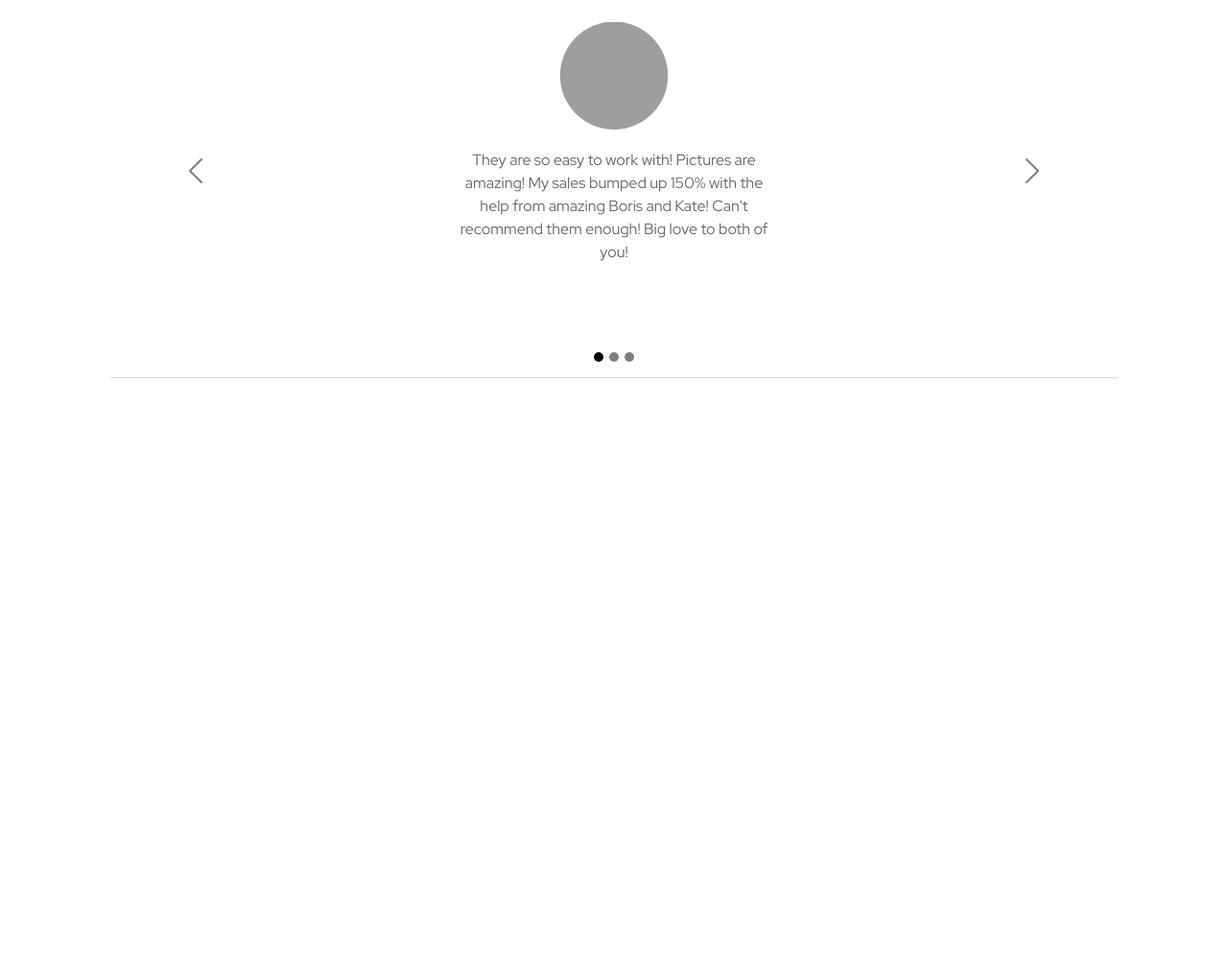
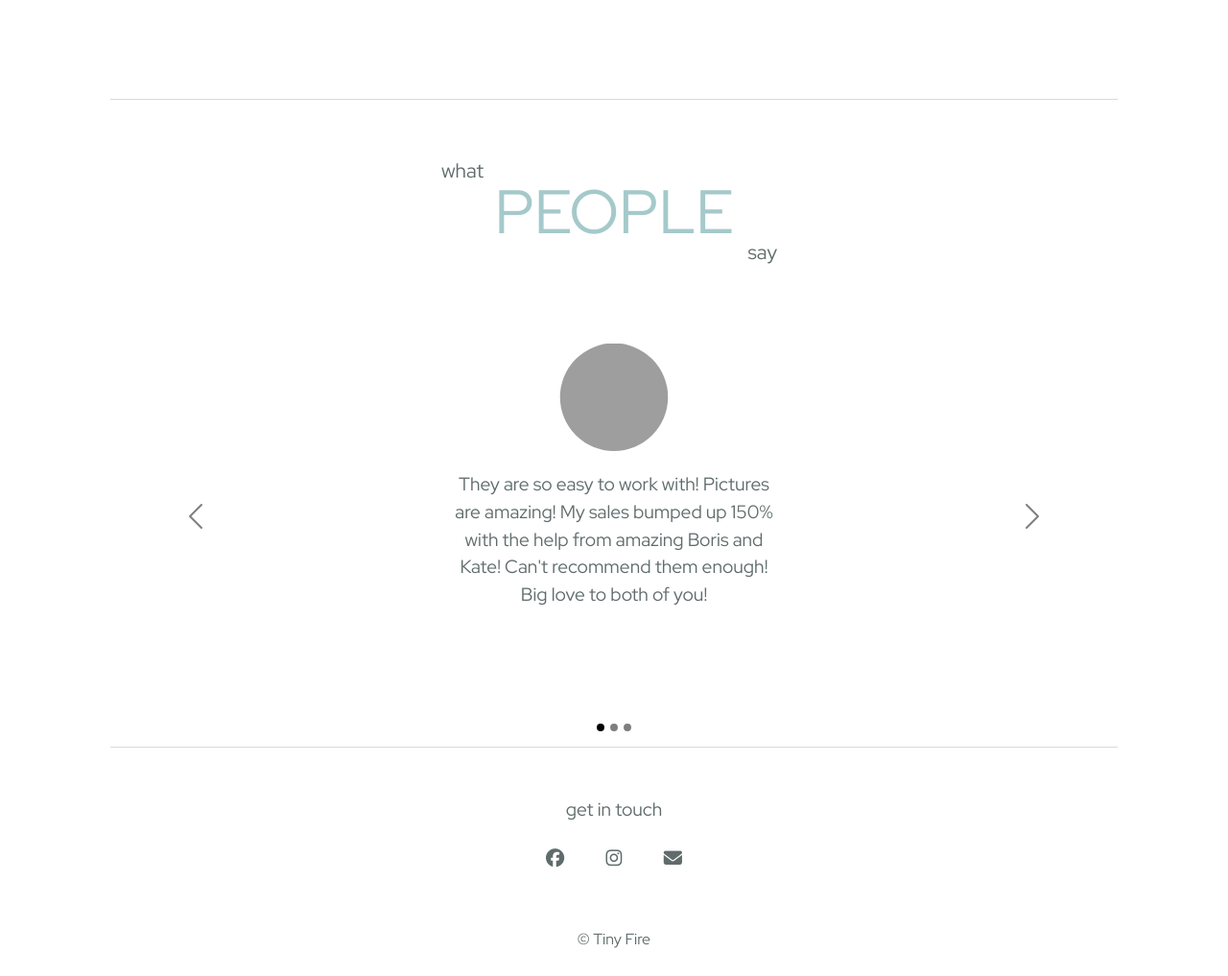
Before and after one commit to boriswho/bk-website, a plain HTML site: page index.html in a window 1280 px wide. Shown: the part 1427-2444 px from the top of the page at 96% size. Before the commit the page ends 1875 px from the top, so only its background shows below. Drawn offline with nearby package versions, Linux system fonts and the light colour scheme; grey boxes are pictures that could not be loaded.

Commit message:
Added the footer. Fixed the margins
Added the footer icons and text. Added margins to all sections

```diff
--- a/index.html
+++ b/index.html
@@ -133,8 +133,8 @@
 
 
 
-      <div class="row ">
-        <div class="col-lg-12 text-align about-text-border">
+      <div class="row about-text-position">
+        <div class="col-lg-12  text-align about-text-border">
           <h2 class="about-text"><span class="colored-text-about">We</span> are Boris and Kate. <br>
             He is a photographer, and
             she is a stylist. Together we create photos that sell your products. We've been into this for almost 6
@@ -208,7 +208,16 @@
 
   <hr class="hr-circle">
 
-  <section id="footer">
+  <footer id="footer">
+    <div class="container-fluid footer-section">
+      <h2 class="testimonial-text">get in touch</h2>
+      <!-- <i class="fa-brands fa-twitter footer-icons"></i> -->
+      <i class="fa-brands fa-facebook footer-icons"></i>
+      <i class="fa-brands fa-instagram footer-icons"></i>
+      <i class="fa-solid fa-envelope footer-icons"></i>
+      <p class="copyright">© Tiny Fire</p>
+    </div>
+  </footer>
 
   </section>
 
--- a/style.css
+++ b/style.css
@@ -170,7 +170,7 @@ body {
   font-weight: 400;
   line-height: 1;
   max-width: 500px;
-  margin: 2rem auto;
+  margin: 4rem auto;
 }
 
 .text-top {
@@ -191,8 +191,12 @@ body {
   transform: translateX(-155px);
 }
 
+.about-text-position {
+  margin: 150px 0;
+}
+
 .about-text-border {
-  border: 1px solid #606c6c;
+  border: 0.7px solid #606c6c;
 }
 
 .text-align {
@@ -254,7 +258,7 @@ body {
 }
 
 .testimonial-text {
-  font-size: 1rem;
+  font-size: 1.2rem;
   line-height: 1.5;
   font-weight: 400;
   /* width: 60%; */
@@ -263,13 +267,13 @@ body {
 }
 
 .carousel-item {
-  height: 350px;
+  height: 400px;
 }
 
 .carousel-indicators [data-bs-target] {
   border-radius: 50%;
-  width: 10px;
-  height: 10px;
+  width: 8px;
+  height: 8px;
 }
 
 /* .carousel-indicators button {
@@ -279,6 +283,22 @@ body {
 } */
 .carousel-indicators {
   bottom: -50px;
+}
+
+/* FOOTER  */
+.footer-section {
+  margin-top: 50px;
+  height: 150px;
+  text-align: center;
+}
+
+.footer-icons {
+  margin: 20px 20px;
+  font-size: 1.2rem;
+}
+
+.copyright {
+  margin-top: 40px;
 }
 
 /* HR  */
```
